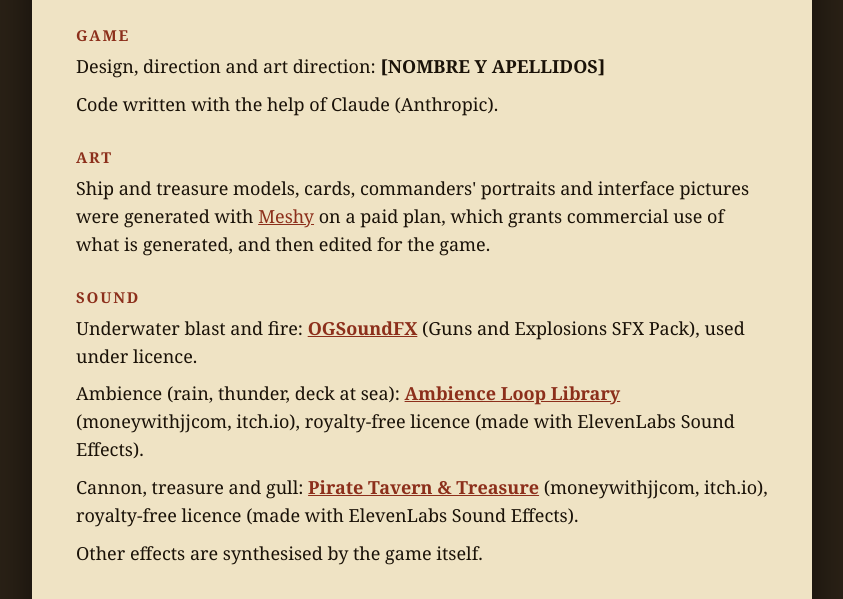
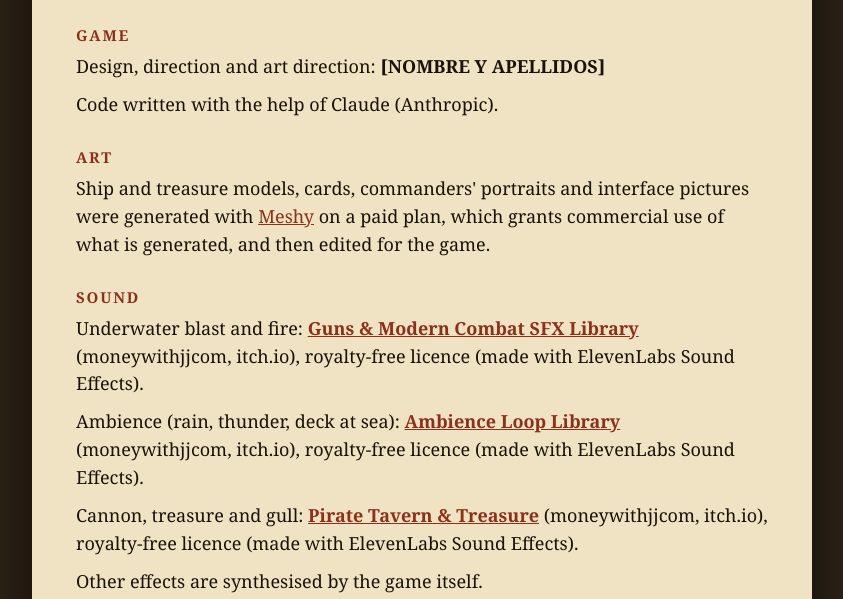
Before and after one commit to soymachine/the-sunken-conventnat, a website: page public/credits.html in a window 1280 px wide. Shown: the part 196-795 px from the top of the page, without its empty margins (218-1061 px from the left). Drawn offline with Linux system fonts and the light colour scheme.

Commit message:
Credits: underwater blast and fire from Guns & Modern Combat SFX Library
No sound in the game comes from OGSoundFX after all.

Co-Authored-By: Claude Opus 5.5 <noreply@anthropic.com>
Claude-Session: https://claude.ai/code/session_01YYVmoea2wLgzN484L9txEM

```diff
--- a/public/credits.html
+++ b/public/credits.html
@@ -26,7 +26,7 @@
   <p><span lang-only="en">Ship and treasure models, cards, commanders' portraits and interface pictures were generated with <a href="https://www.meshy.ai" rel="noopener">Meshy</a> on a paid plan, which grants commercial use of what is generated, and then edited for the game.</span><span lang-only="es">Los modelos de barcos y tesoros, las cartas, los retratos de los comandantes y las imágenes de la interfaz se generaron con <a href="https://www.meshy.ai" rel="noopener">Meshy</a> con un plan de pago, que da derecho al uso comercial de lo generado, y después se editaron para el juego.</span></p>
 
   <h2><span lang-only="en">Sound</span><span lang-only="es">Sonido</span></h2>
-  <p><span lang-only="en">Underwater blast and fire: </span><span lang-only="es">Explosión submarina y fuego: </span><a href="https://www.ogsoundfx.com" rel="noopener"><b>OGSoundFX</b></a> <span lang-only="en">(Guns and Explosions SFX Pack), used under licence.</span><span lang-only="es">(Guns and Explosions SFX Pack), usados con licencia.</span></p>
+  <p><span lang-only="en">Underwater blast and fire: </span><span lang-only="es">Explosión submarina y fuego: </span><a href="https://moneywithjjcom.itch.io" rel="noopener"><b>Guns &amp; Modern Combat SFX Library</b></a> (moneywithjjcom, itch.io)<span lang-only="en">, royalty-free licence (made with ElevenLabs Sound Effects).</span><span lang-only="es">, licencia libre de regalías (creados con ElevenLabs Sound Effects).</span></p>
   <p><span lang-only="en">Ambience (rain, thunder, deck at sea): </span><span lang-only="es">Ambiente (lluvia, trueno, cubierta en el mar): </span><a href="https://moneywithjjcom.itch.io" rel="noopener"><b>Ambience Loop Library</b></a> (moneywithjjcom, itch.io)<span lang-only="en">, royalty-free licence (made with ElevenLabs Sound Effects).</span><span lang-only="es">, licencia libre de regalías (creados con ElevenLabs Sound Effects).</span></p>
   <p><span lang-only="en">Cannon, treasure and gull: </span><span lang-only="es">Cañón, tesoro y gaviota: </span><a href="https://moneywithjjcom.itch.io" rel="noopener"><b>Pirate Tavern &amp; Treasure</b></a> (moneywithjjcom, itch.io)<span lang-only="en">, royalty-free licence (made with ElevenLabs Sound Effects).</span><span lang-only="es">, licencia libre de regalías (creados con ElevenLabs Sound Effects).</span></p>
   <p><span lang-only="en">Other effects are synthesised by the game itself.</span><span lang-only="es">El resto de efectos los sintetiza el propio juego.</span></p>
```
